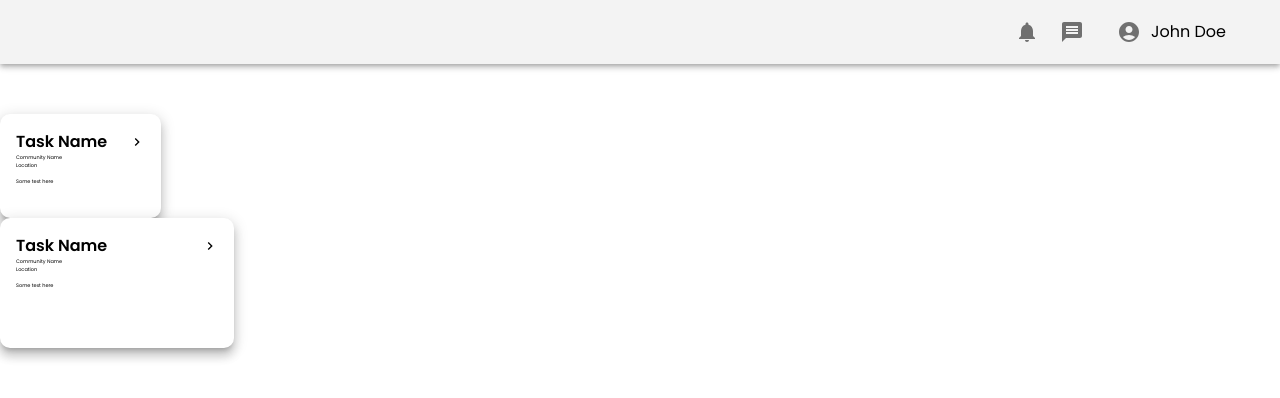
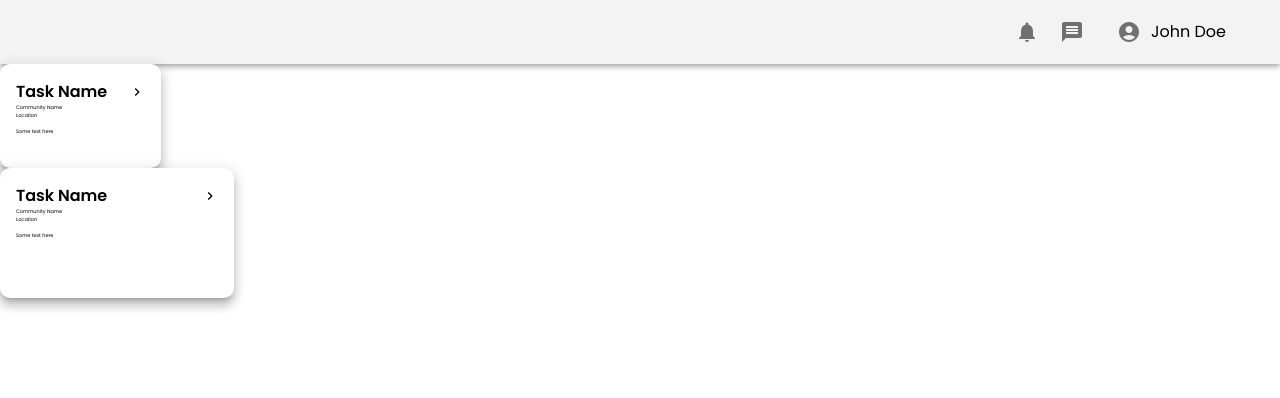
Before and after one commit to sandeep-bh-dev/Coquest-WebApp, a React (Create React App) app in the folder frontend/: page / in a window 1280 px wide. Shown: the top 398 px of the page. Built offline with nearby package versions, Linux system fonts and the light colour scheme.

Commit message:
removing clutter

```diff
--- a/frontend/src/index.tsx
+++ b/frontend/src/index.tsx
@@ -47,8 +47,6 @@ root.render(
 	<React.StrictMode>
 		<ThemeProvider theme={theme}>
 			<Toolbar />
-
-			<div style={{ height: 50 }} />
 			<RouterProvider router={router} />
 		</ThemeProvider>
 	</React.StrictMode>
```
Also changed, not shown: 2 other files (tests, documents, lock files or other folders).
